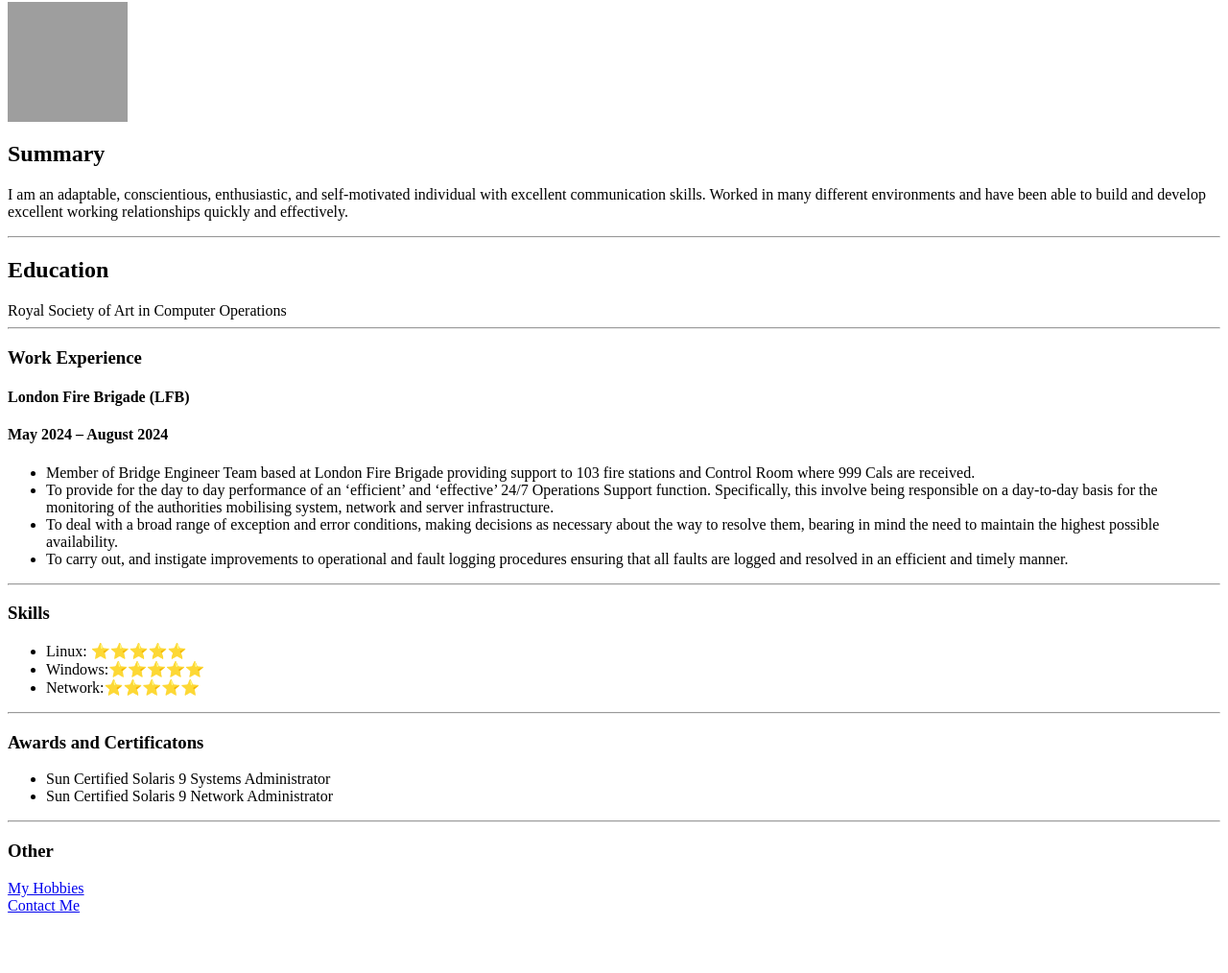
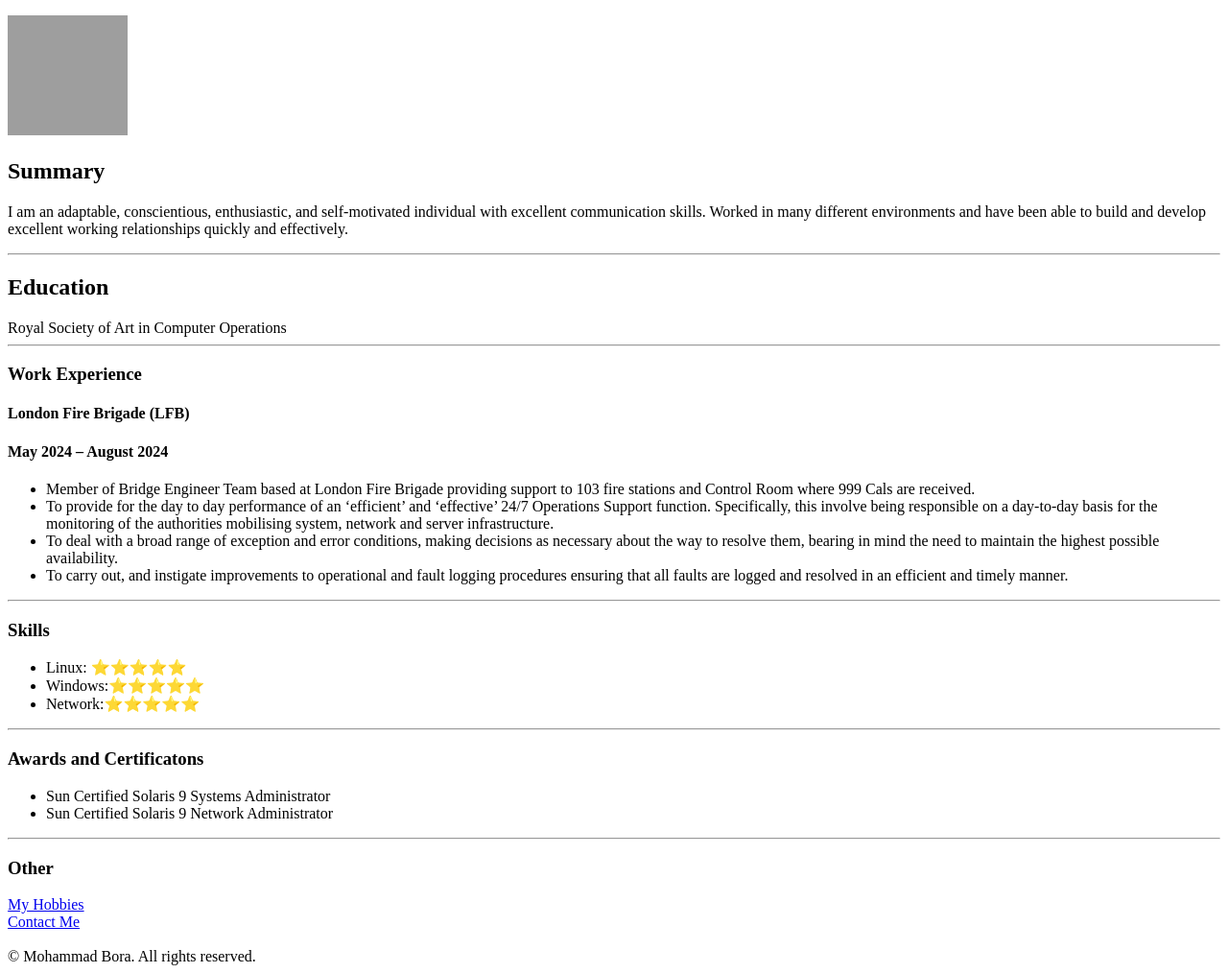
Before and after one commit to IqbalBora/Resume, a plain HTML site: page index.html in a window 1280 px wide. Shown: the part 64-1078 px from the top of the page at 96% size. Before the commit the page ends 1043 px from the top, so only its background shows below. Drawn offline with Linux system fonts and the light colour scheme; grey boxes are pictures that could not be loaded.

Commit message:
Add files via upload

```diff
--- a/index.html
+++ b/index.html
@@ -1,4 +1,13 @@
-<h1>Mohammad Bora</h1>
+<!DOCTYPE html>
+<html lang="en">
+<head>
+  <meta charset="UTF-8">
+  <meta name="viewport" content="width=device-width, initial-scale=1.0">
+  <title>My Resume</title>
+</head>
+<body>
+
+  <h1>Mohammad Bora</h1>
 
 <img src="My-photo.jpg" height=125 width="125" />
 
@@ -44,3 +53,10 @@
 <br />
 <a href="contact.html">Contact Me</a>
 <br /><br />
+
+<footer>
+  © Mohammad Bora. All rights reserved.
+</footer>
+
+</body>
+</html>
```
